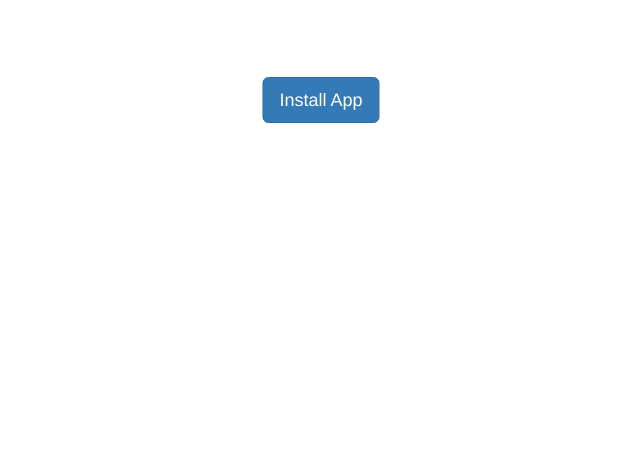
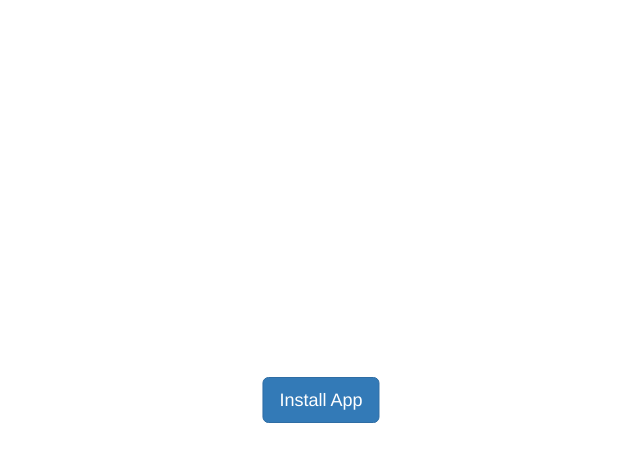
Before and after one commit to MohamedElzokla/mohamedelzokla.github.io, a plain HTML site: page index.html in a window 1280 px wide. Shown: the whole page, without its empty margins (319-959 px from the left). Drawn offline with nearby package versions, Linux system fonts and the light colour scheme.

Commit message:
Update index.html

```diff
--- a/index.html
+++ b/index.html
@@ -33,7 +33,7 @@
 
 <style>
 .container {
-  height: 200px;
+  height: 100%;
   position: relative;
 }
 
```
